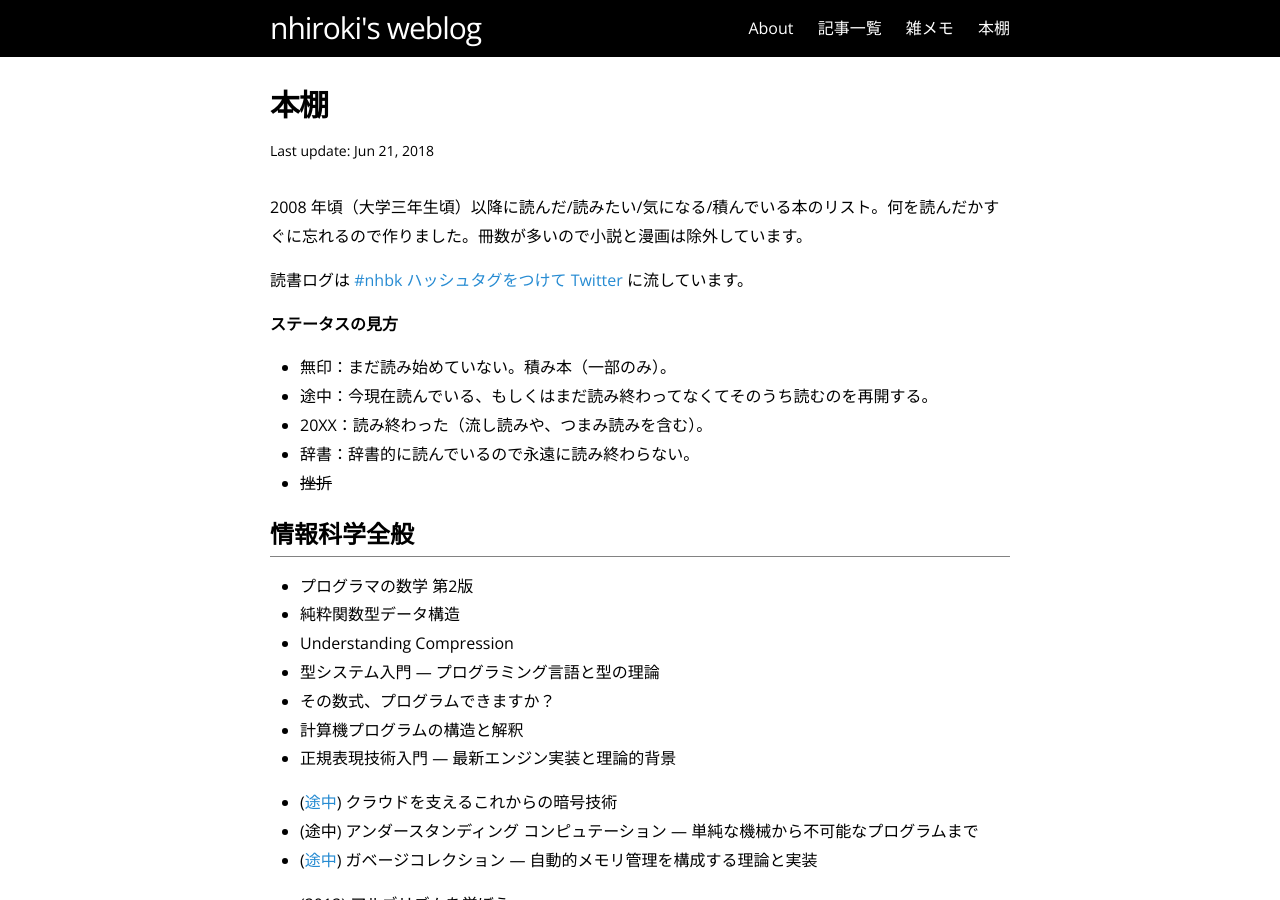
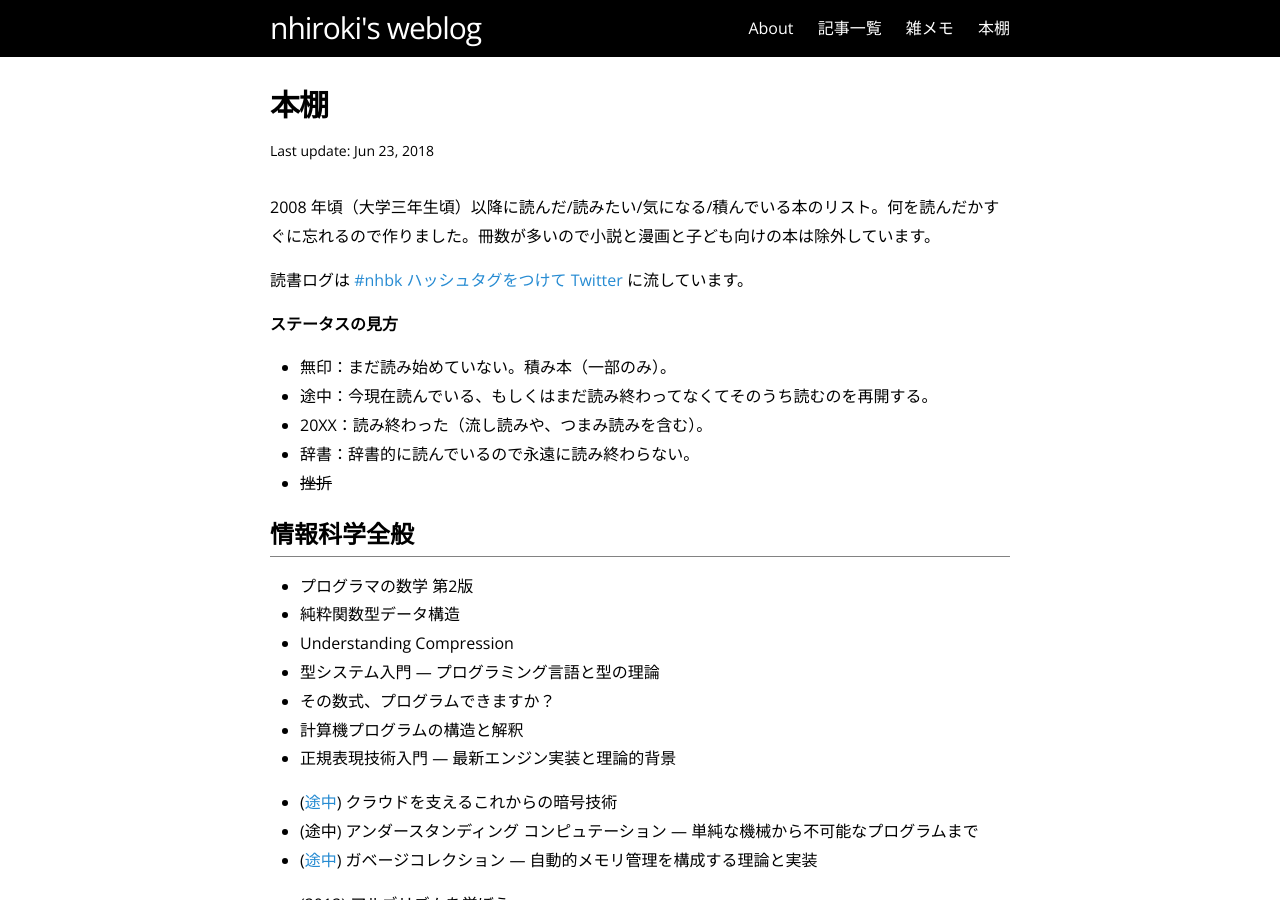
Before and after one commit to nhiroki/nhiroki.github.io, a Jekyll site: the page built from books.md, in a window 1280 px wide and 900 px high. Built offline with Jekyll 4.4.1, drawn with Linux system fonts in a browser that asks for light colours; some of the changed text lies outside the part shown.

Commit message:
Update the 'books' page

```diff
--- a/books.md
+++ b/books.md
@@ -1,11 +1,11 @@
 ---
 layout: page
 title: 本棚
-date: 2018/06/21
+date: 2018/06/23
 permalink: /books/
 ---
 
-2008 年頃（大学三年生頃）以降に読んだ/読みたい/気になる/積んでいる本のリスト。何を読んだかすぐに忘れるので作りました。冊数が多いので小説と漫画は除外しています。
+2008 年頃（大学三年生頃）以降に読んだ/読みたい/気になる/積んでいる本のリスト。何を読んだかすぐに忘れるので作りました。冊数が多いので小説と漫画と子ども向けの本は除外しています。
 
 読書ログは [#nhbk ハッシュタグをつけて Twitter](https://twitter.com/search?f=tweets&vertical=default&q=%23nhbk%20from%3Anhiroki_&l=ja&src=typd&lang=ja) に流しています。
 
```
Also changed, not shown: other parts of books.md (+1 -1 lines).
